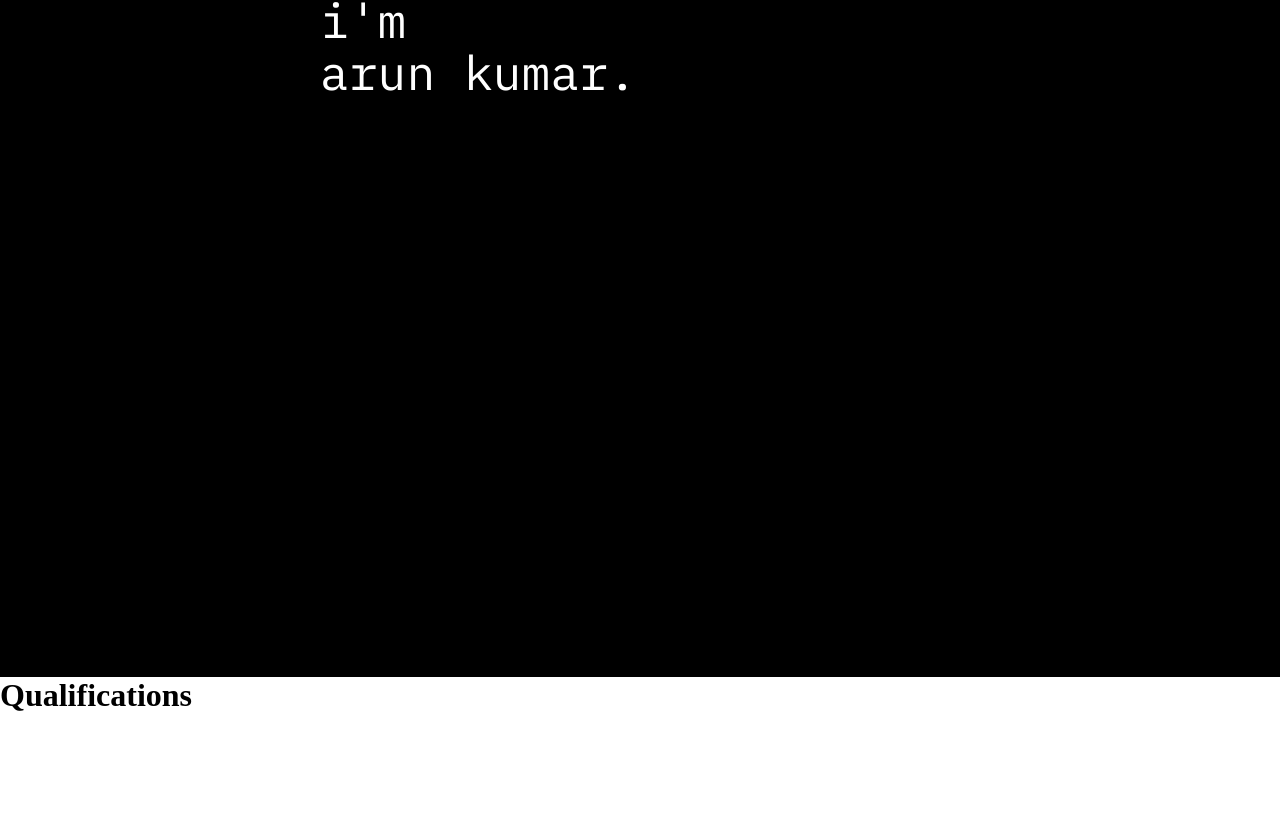
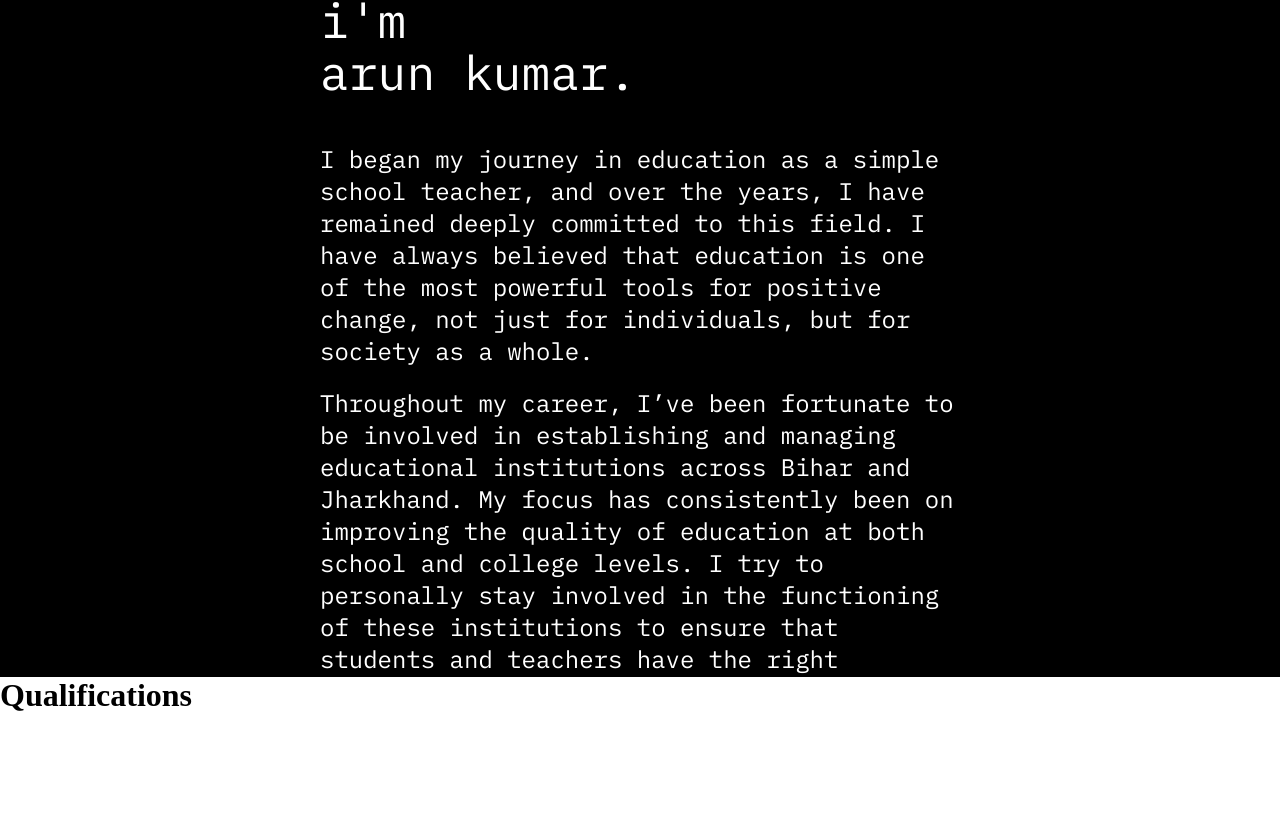
Before and after one commit to Kawish-Raj/arun-kumar-portfolio, a React (Vite) app: page / in a window 1280 px wide. Shown: the part 1426-2240 px from the top of the page. Built offline with nearby package versions, Linux system fonts and the light colour scheme.

Commit message:
made the content part of the about me need to adjust the font and color and style

```diff
--- a/src/components/AboutMe.jsx
+++ b/src/components/AboutMe.jsx
@@ -5,7 +5,7 @@ import useSideBarEnterTrigger from '../customhooks/useSideBarEnterTrigger';
 
 export default function AboutMe({ setIsMainContent, setSideBarMode }) {
     const divRef1 = useTopDistanceTrigger(setIsMainContent, 0);
-    const divRef2 = useSideBarEnterTrigger(setSideBarMode);
+    const divRef2 = useSideBarEnterTrigger(setSideBarMode, 60);
 
     const setRefs = (el) => {
         divRef1.current = el;
@@ -19,6 +19,23 @@ export default function AboutMe({ setIsMainContent, setSideBarMode }) {
                 <div className={styles.headingWord}>i'm</div>
                 <div className={styles.headingWord}>arun kumar.</div>
             </div>
+            <div className={styles.aboutmePara}>
+                <p>I began my journey in education as a simple school teacher,
+                     and over the years, I have remained deeply committed to this
+                      field. I have always believed that education is one of the
+                      most powerful tools for positive change, not just for
+                      individuals, but for society as a whole.
+                </p>
+                <p>
+                    Throughout my career, I’ve been fortunate to be involved in
+                    establishing and managing educational institutions across
+                    Bihar and Jharkhand. My focus has consistently been on
+                    improving the quality of education at both school and college
+                    levels. I try to personally stay involved in the functioning of
+                    these institutions to ensure that students and teachers have the
+                    right environment to grow.
+                </p>
+            </div>
             </div>
         </div>
     )
--- a/src/css-components/AboutMe.module.css
+++ b/src/css-components/AboutMe.module.css
@@ -23,3 +23,13 @@
     margin-bottom: -10px;
     margin-top: -10px;
 }
+
+.aboutmePara {
+    margin-top: 50px;
+    font-family:'IBMPlexMono Nerd Font',monospace;
+    font-size: 1.5em;
+}
+
+.aboutmePara p {
+    margin: 20px 0px;
+}
--- a/src/css-components/SideBar.module.css
+++ b/src/css-components/SideBar.module.css
@@ -11,6 +11,7 @@
     align-items: center;
     justify-content: center;
     margin: 30px;
+    margin-top: 15px;
     font-family: ui-sans-serif, system-ui, -apple-system, BlinkMacSystemFont, "Segoe UI", Roboto, "Helvetica Neue", Arial, "Noto Sans", sans-serif, "Apple Color Emoji", "Segoe UI Emoji", "Segoe UI Symbol", "Noto Color Emoji";
     z-index: +2;
 }
```
